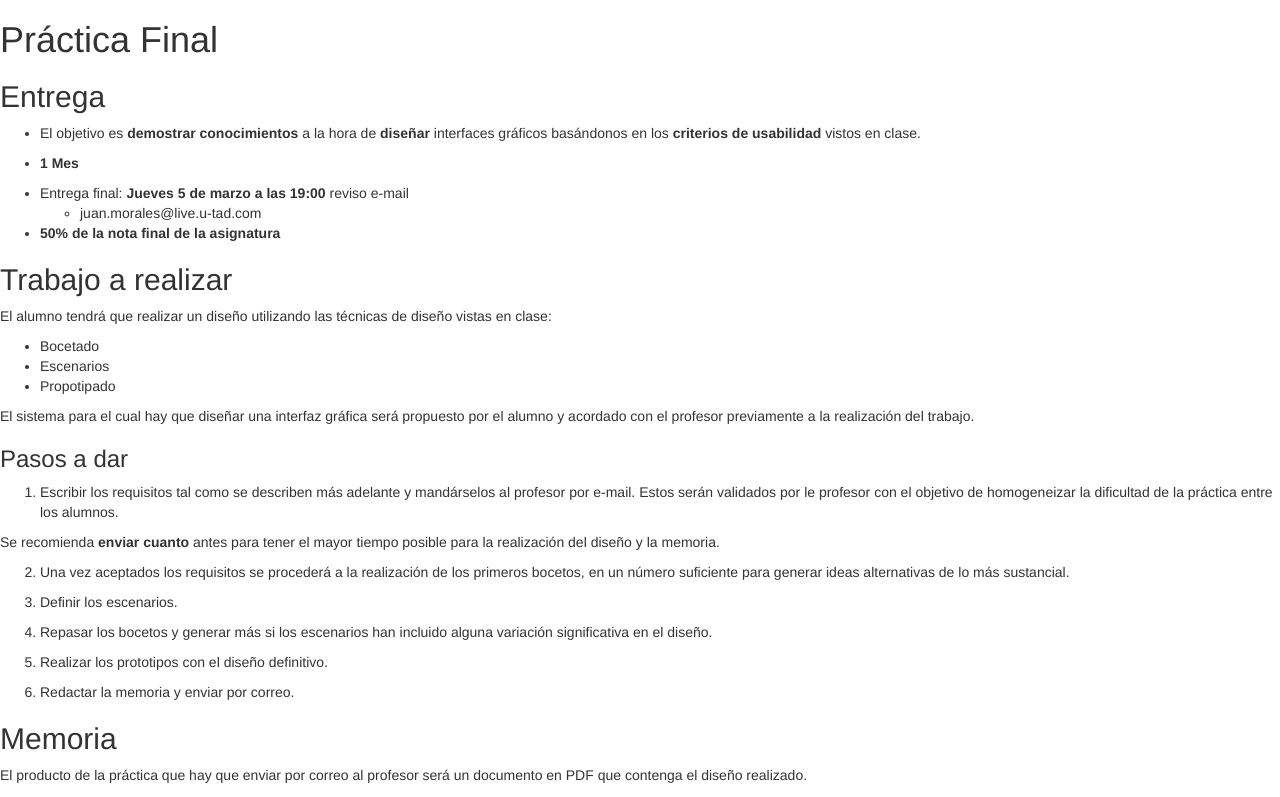
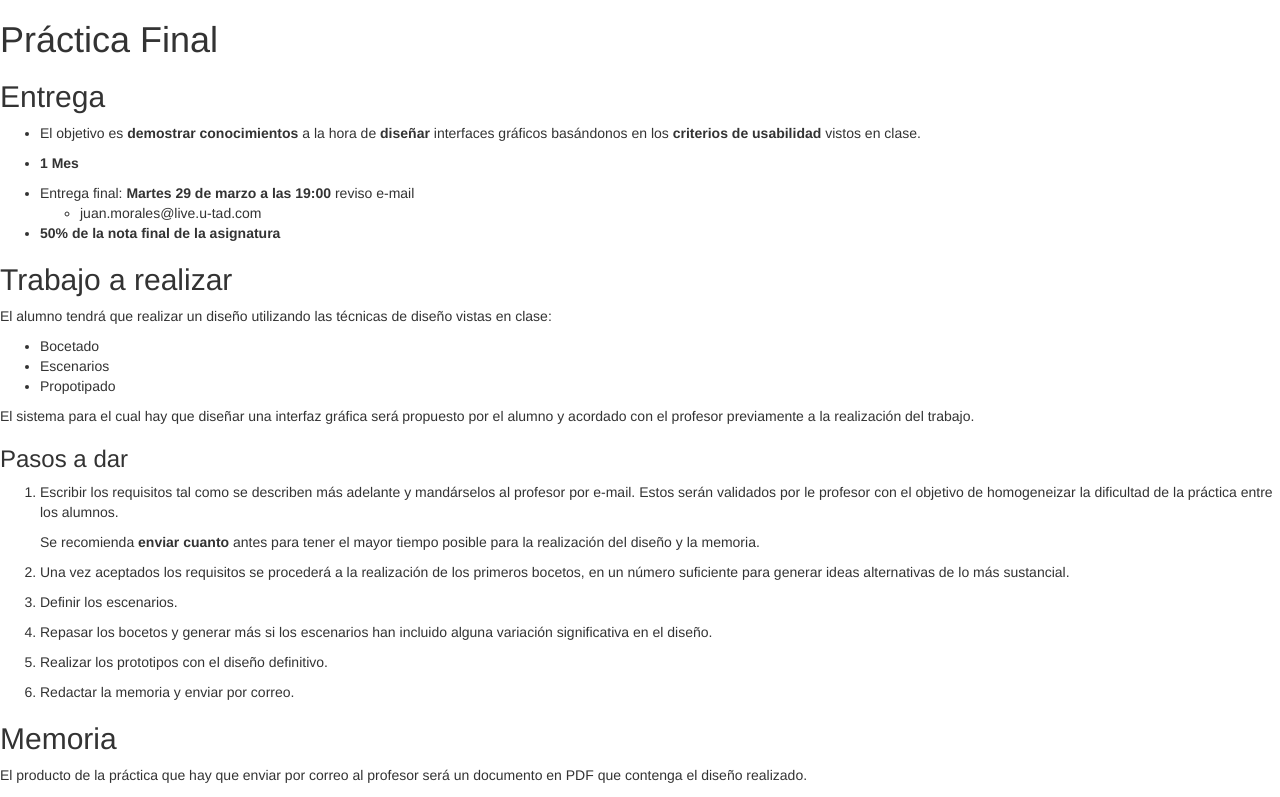
Before and after one commit to crispamares/curso_interfaces_graficos, a plain HTML site: page practicas/final/guion.html in a window 1280 px wide. Shown: the top 797 px of the page. Drawn offline with nearby package versions, Linux system fonts and the light colour scheme.

Commit message:
update práctica

```diff
--- a/practicas/final/guion.html
+++ b/practicas/final/guion.html
@@ -17,7 +17,7 @@
 <ul>
 <li><p>El objetivo es <strong>demostrar conocimientos</strong> a la hora de <strong>diseñar</strong> interfaces gráficos basándonos en los <strong>criterios de usabilidad</strong> vistos en clase.</p></li>
 <li><p><strong>1 Mes</strong></p></li>
-<li>Entrega final: <strong>Jueves 5 de marzo a las 19:00</strong> reviso e-mail
+<li>Entrega final: <strong>Martes 29 de marzo a las 19:00</strong> reviso e-mail
 <ul>
 <li>juan.morales@live.u-tad.com</li>
 </ul></li>
@@ -33,10 +33,8 @@
 <p>El sistema para el cual hay que diseñar una interfaz gráfica será propuesto por el alumno y acordado con el profesor previamente a la realización del trabajo.</p>
 <h3 id="pasos-a-dar">Pasos a dar</h3>
 <ol type="1">
-<li>Escribir los requisitos tal como se describen más adelante y mandárselos al profesor por e-mail. Estos serán validados por le profesor con el objetivo de homogeneizar la dificultad de la práctica entre los alumnos.</li>
-</ol>
-<p>Se recomienda <strong>enviar cuanto</strong> antes para tener el mayor tiempo posible para la realización del diseño y la memoria.</p>
-<ol start="2" type="1">
+<li><p>Escribir los requisitos tal como se describen más adelante y mandárselos al profesor por e-mail. Estos serán validados por le profesor con el objetivo de homogeneizar la dificultad de la práctica entre los alumnos.</p>
+<p>Se recomienda <strong>enviar cuanto</strong> antes para tener el mayor tiempo posible para la realización del diseño y la memoria.</p></li>
 <li><p>Una vez aceptados los requisitos se procederá a la realización de los primeros bocetos, en un número suficiente para generar ideas alternativas de lo más sustancial.</p></li>
 <li><p>Definir los escenarios.</p></li>
 <li><p>Repasar los bocetos y generar más si los escenarios han incluido alguna variación significativa en el diseño.</p></li>
```
